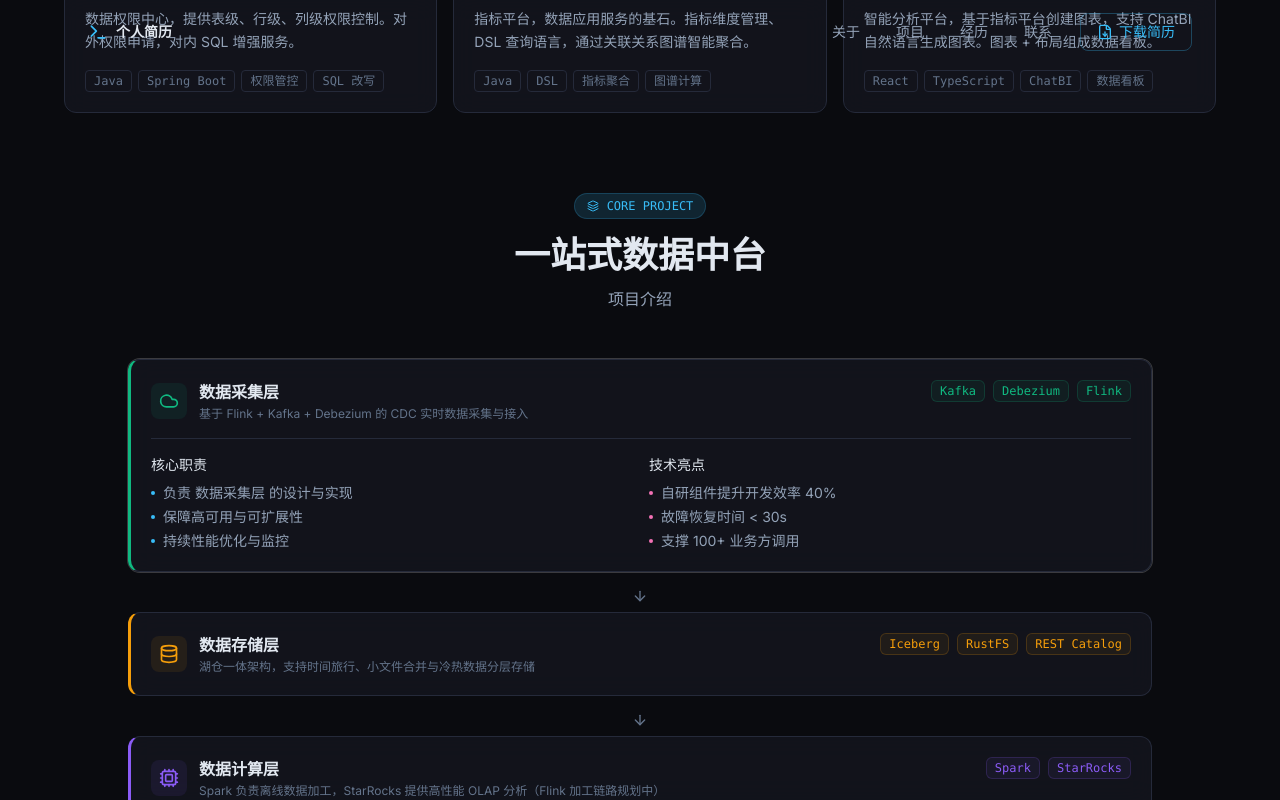
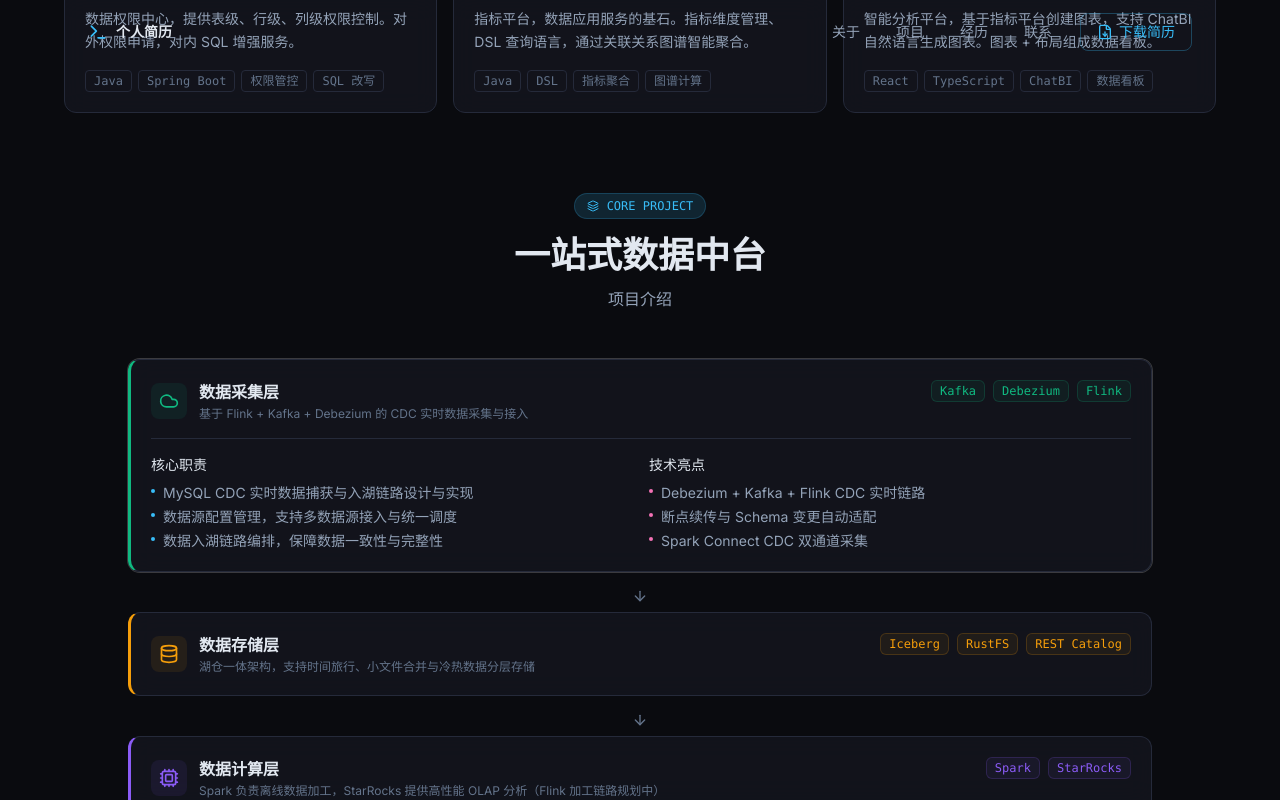
Before and after one commit to cyan-daimao/resume, a React (Vite) app: page / in a window 1280 px wide. Both pictures are taken after a click on the element 640 px from the left and 3088 px from the top of the page. Shown: the part 2688-3488 px from the top of the page. Built offline with nearby package versions, Linux system fonts and the light colour scheme.

Commit message:
feat: architecture diagram with real responsibilities and highlights per layer

```diff
--- a/src/components/ArchitectureDiagram.tsx
+++ b/src/components/ArchitectureDiagram.tsx
@@ -19,6 +19,8 @@ interface Layer {
   color: string;
   items: string[];
   detail: string;
+  responsibilities: string[];
+  highlights: string[];
 }
 
 const layers: Layer[] = [
@@ -29,6 +31,16 @@ const layers: Layer[] = [
     color: '#10b981',
     items: ['Kafka', 'Debezium', 'Flink'],
     detail: '基于 Flink + Kafka + Debezium 的 CDC 实时数据采集与接入',
+    responsibilities: [
+      'MySQL CDC 实时数据捕获与入湖链路设计与实现',
+      '数据源配置管理，支持多数据源接入与统一调度',
+      '数据入湖链路编排，保障数据一致性与完整性',
+    ],
+    highlights: [
+      'Debezium + Kafka + Flink CDC 实时链路',
+      '断点续传与 Schema 变更自动适配',
+      'Spark Connect CDC 双通道采集',
+    ],
   },
   {
     id: 'storage',
@@ -37,6 +49,16 @@ const layers: Layer[] = [
     color: '#f59e0b',
     items: ['Iceberg', 'RustFS', 'REST Catalog'],
     detail: '湖仓一体架构，支持时间旅行、小文件合并与冷热数据分层存储',
+    responsibilities: [
+      'RustFS 自研对象存储，为数据湖提供高可靠存储底座',
+      'Iceberg 开放表格式管理，支持 ACID 与隐藏分区',
+      'REST Catalog 标准化元数据接口，统一多引擎访问',
+    ],
+    highlights: [
+      '自研 RustFS 对象存储，存算分离架构',
+      'Iceberg 时间旅行(Time Travel)回溯',
+      'REST Catalog 统一元数据服务',
+    ],
   },
   {
     id: 'compute',
@@ -45,6 +67,16 @@ const layers: Layer[] = [
     color: '#8b5cf6',
     items: ['Spark', 'StarRocks'],
     detail: 'Spark 负责离线数据加工，StarRocks 提供高性能 OLAP 分析（Flink 加工链路规划中）',
+    responsibilities: [
+      'Spark 离线数据加工与 ETL  pipeline 构建',
+      'StarRocks 高性能 OLAP 分析引擎接入',
+      '多引擎统一调度与资源管理',
+    ],
+    highlights: [
+      'Spark 4.0.2 + Scala 2.13 批处理',
+      'StarRocks 高性能 OLAP 即席查询',
+      '多引擎统一 SQL 执行调度',
+    ],
   },
   {
     id: 'service',
@@ -53,6 +85,16 @@ const layers: Layer[] = [
     color: '#38bdf8',
     items: ['API网关', '指标平台', '元数据', '数据血缘(规划中)', '质量监控(规划中)'],
     detail: '统一数据服务出口，指标平台规范口径，血缘与质量持续完善',
+    responsibilities: [
+      'DataGateway 统一 SQL 执行入口与智能路由',
+      '指标平台维度管理与 DSL 查询语言设计',
+      'DataAuth 表/行/列三级细粒度权限管控',
+    ],
+    highlights: [
+      'DataGateway 多引擎统一 SQL 路由',
+      '指标平台关联关系图谱自动推导 JOIN',
+      'DataAuth SQL 增强运行时权限注入',
+    ],
   },
   {
     id: 'app',
@@ -61,6 +103,16 @@ const layers: Layer[] = [
     color: '#f472b6',
     items: ['自助报表', '用户画像', 'ChatBI', '智能推荐'],
     detail: '面向业务的数据产品，ChatBI 自然语言驱动分析，助力业务决策',
+    responsibilities: [
+      'ChatBI 自然语言对话生成图表',
+      '用户画像中台支撑 6000 万级标签体系',
+      '数据看板拖拽编排与实时刷新',
+    ],
+    highlights: [
+      'ChatBI 自然语言生成数据图表',
+      '6000 万级用户画像标签自动打标',
+      '图表原子化 + 布局拖拽组成看板',
+    ],
   },
 ];
 
@@ -149,35 +201,23 @@ export default function ArchitectureDiagram() {
                       <div>
                         <h4 className="text-text-primary font-medium mb-2">核心职责</h4>
                         <ul className="space-y-1">
-                          <li className="flex items-center gap-2">
-                            <div className="w-1 h-1 rounded-full bg-accent" />
-                            负责 {layer.title} 的设计与实现
-                          </li>
-                          <li className="flex items-center gap-2">
-                            <div className="w-1 h-1 rounded-full bg-accent" />
-                            保障高可用与可扩展性
-                          </li>
-                          <li className="flex items-center gap-2">
-                            <div className="w-1 h-1 rounded-full bg-accent" />
-                            持续性能优化与监控
-                          </li>
+                          {layer.responsibilities.map((resp, i) => (
+                            <li key={i} className="flex items-start gap-2">
+                              <div className="w-1 h-1 rounded-full bg-accent mt-1.5 shrink-0" />
+                              {resp}
+                            </li>
+                          ))}
                         </ul>
                       </div>
                       <div>
                         <h4 className="text-text-primary font-medium mb-2">技术亮点</h4>
                         <ul className="space-y-1">
-                          <li className="flex items-center gap-2">
-                            <div className="w-1 h-1 rounded-full bg-accent-warm" />
-                            自研组件提升开发效率 40%
-                          </li>
-                          <li className="flex items-center gap-2">
-                            <div className="w-1 h-1 rounded-full bg-accent-warm" />
-                            故障恢复时间 &lt; 30s
-                          </li>
-                          <li className="flex items-center gap-2">
-                            <div className="w-1 h-1 rounded-full bg-accent-warm" />
-                            支撑 100+ 业务方调用
-                          </li>
+                          {layer.highlights.map((hl, i) => (
+                            <li key={i} className="flex items-start gap-2">
+                              <div className="w-1 h-1 rounded-full bg-accent-warm mt-1.5 shrink-0" />
+                              {hl}
+                            </li>
+                          ))}
                         </ul>
                       </div>
                     </div>
```
